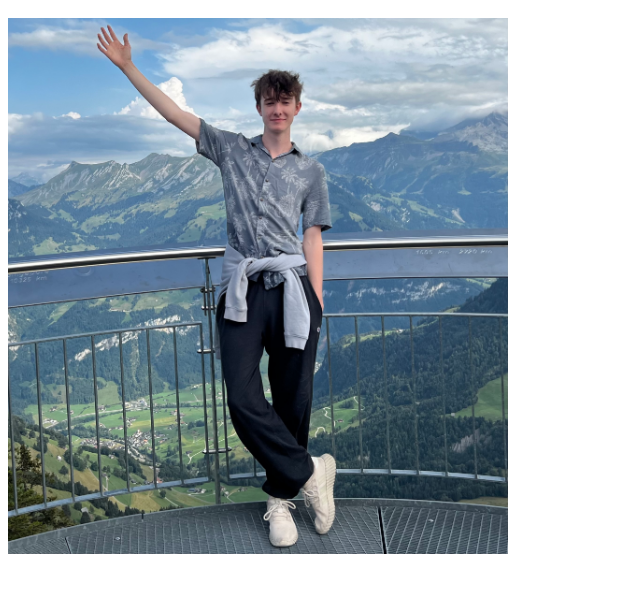
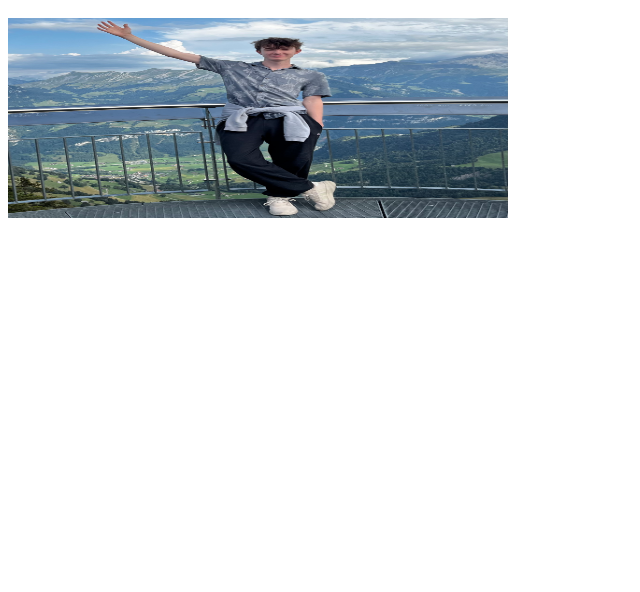
Before and after one commit to soIoT/me, a plain HTML site: page index.html in a window 1280 px wide. Shown: the part 48-640 px from the top of the page, without its empty margins (0-640 px from the left). Drawn offline with Linux system fonts and the light colour scheme.

Commit message:
Add files via upload

```diff
--- a/index.html
+++ b/index.html
@@ -1,4 +1,4 @@
 <html>
     <h1>Io Titan</h1>
-    <img src="./MyPic.jpg" width="500">
+    <img src="./MyPic.jpg" width="500" height="200">
 </html>
```
